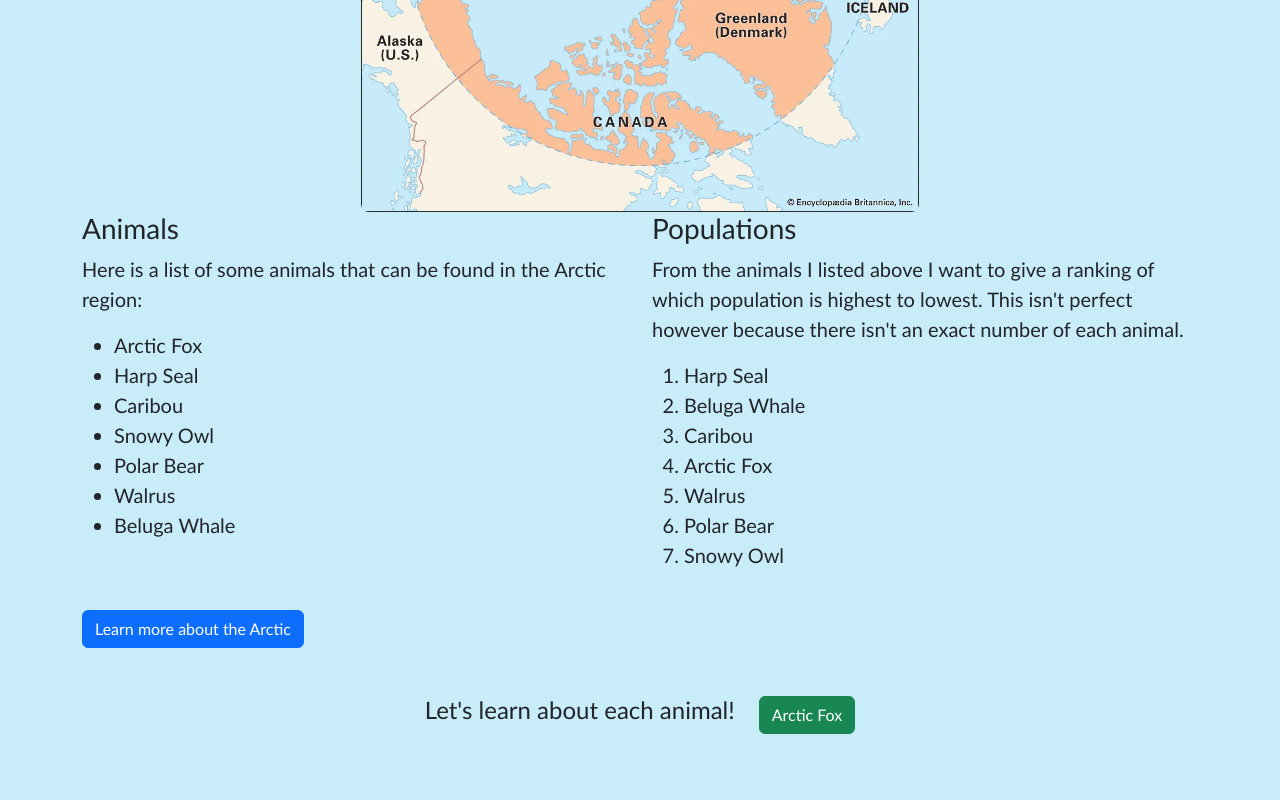
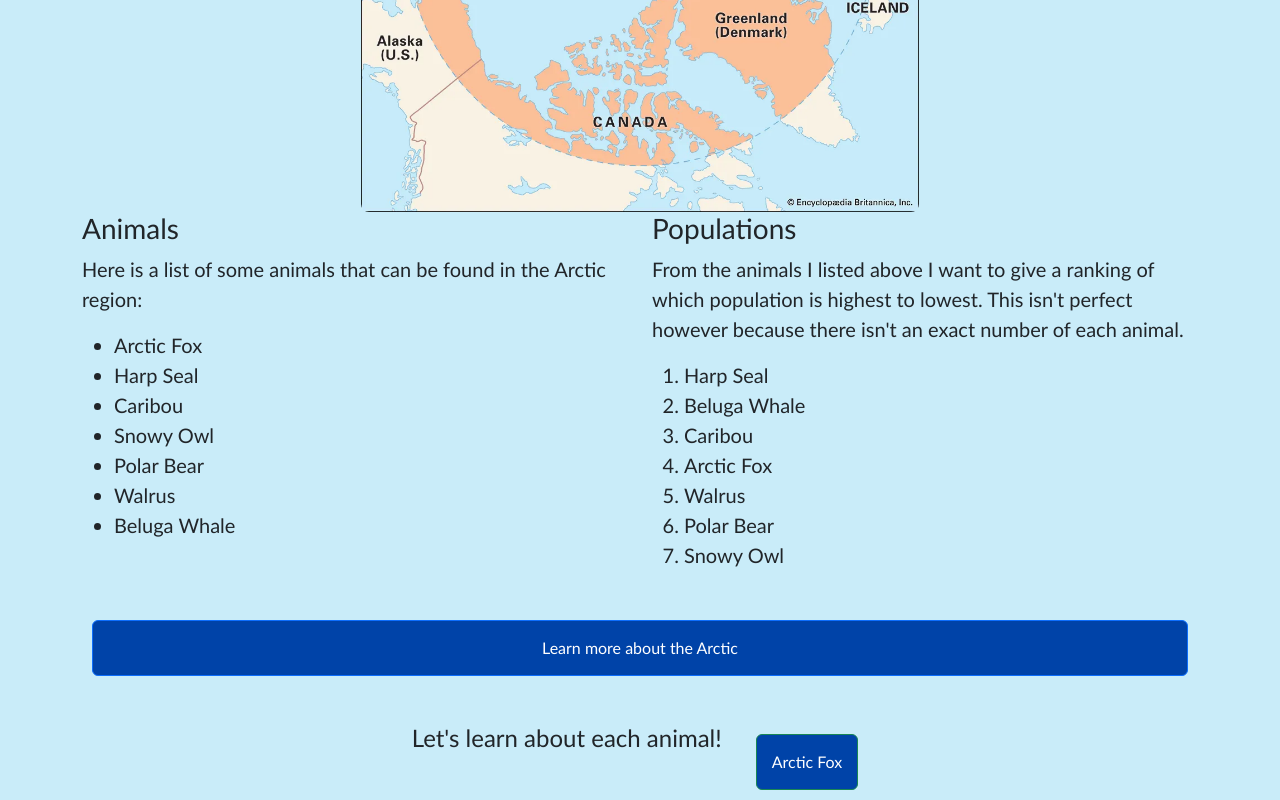
Before and after one commit to Aefrly/Educational_Webpage, a plain HTML site: page index.html in a window 1280 px wide. Shown: the part 632-1432 px from the top of the page. Before the commit the page ends 1366 px from the top, so only its background shows below. Drawn offline with nearby package versions, Linux system fonts and the light colour scheme.

Commit message:
Added my external and internal link to the link and button class

```diff
--- a/index.html
+++ b/index.html
@@ -87,7 +87,7 @@
                     <!--Here is a link to the wikipedia page about
                     the arctic-->
                     <p>
-                        <a href = "https://en.wikipedia.org/wiki/Arctic" class="btn btn-primary">Learn more about the Arctic</a>
+                        <a href = "https://en.wikipedia.org/wiki/Arctic" class="btn btn-primary link button">Learn more about the Arctic</a>
                     </p>
                 </article>
                 <footer class="mt-5">
@@ -95,7 +95,7 @@
                         <!--This is my navigation bar to go to the next
                         page about the arctic fox-->
                         <h4>Let's learn about each animal!</h4>
-                        <a href="./page2.html" class="btn btn-success">Arctic Fox</a>
+                        <a href="./page2.html" class="btn btn-success link button">Arctic Fox</a>
                     </nav>
                 </footer>
             </main>
```
